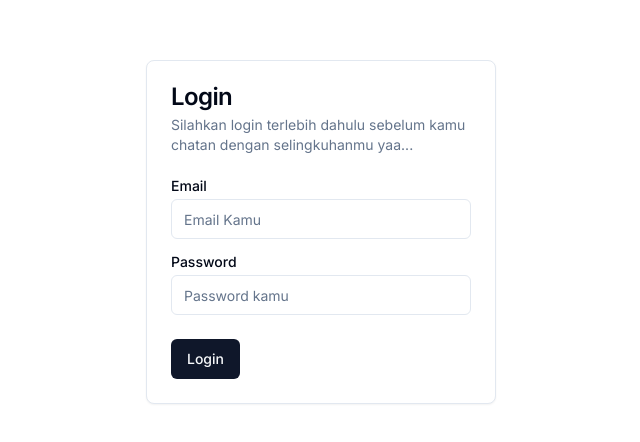
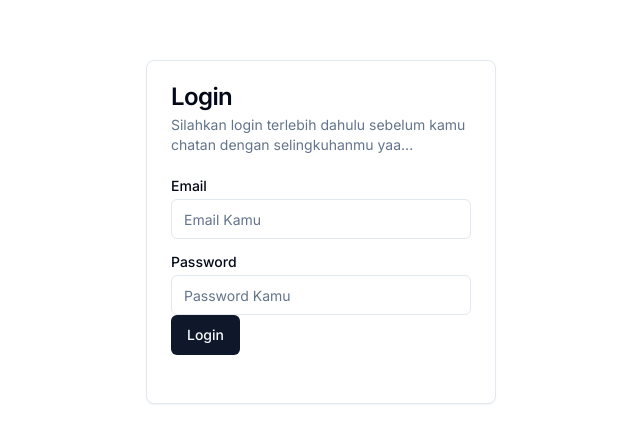
Before and after one commit to Skilvul-KM4-FE8/Selingkuh-App, a Next.js app: page /login in a window 1280 px wide. Shown: the part 168-610 px from the top of the page, without its empty margins (319-959 px from the left). Built offline with nearby package versions, Linux system fonts and the light colour scheme.

Commit message:
push regist for turso

```diff
--- a/src/app/login/page.jsx
+++ b/src/app/login/page.jsx
@@ -1,5 +1,4 @@
-import * as React from "react";
-
+"use client";
 import { Button } from "@/components/ui/button";
 import {
   Card,
@@ -11,8 +10,52 @@ import {
 } from "@/components/ui/card";
 import { Input } from "@/components/ui/input";
 import { Label } from "@/components/ui/label";
+import { useState } from "react";
 
 function Page() {
+  const [email, setEmail] = useState("");
+  const [password, setPassword] = useState("");
+
+  const handleEmailChange = (e) => {
+    setEmail(e.target.value);
+  };
+
+  const handlePasswordChange = (e) => {
+    setPassword(e.target.value);
+  };
+
+  const handleLogin = async () => {
+    try {
+      const response = await fetch("/api/login", {
+        method: "POST",
+        headers: {
+          "Content-Type": "application/json",
+        },
+        body: JSON.stringify({
+          email,
+          password,
+        }),
+      });
+
+      const data = await response.json();
+      console.log(data.message);
+
+      if (!response.ok) {
+        if (response.status === 400 && data.email) {
+          alert(data.message);
+        }
+        if (response.status === 400 || response.body.name) {
+          alert(data.message);
+        }
+      } else {
+        alert("Login success");
+        console.log(data);
+      }
+    } catch (error) {
+      console.error("An unexpected error happened:", error);
+    }
+  };
+
   return (
     <div className="flex justify-center items-center h-screen">
       <Card className="w-[350px]">
@@ -28,18 +71,27 @@ function Page() {
             <div className="grid w-full items-center gap-4">
               <div className="flex flex-col space-y-1.5">
                 <Label htmlFor="name">Email</Label>
-                <Input id="name" placeholder="Email Kamu" />
+                <Input
+                  id="email"
+                  placeholder="Email Kamu"
+                  value={email}
+                  onChange={handleEmailChange}
+                />
               </div>
               <div className="flex flex-col space-y-1.5">
                 <Label htmlFor="name">Password</Label>
-                <Input id="name" placeholder="Password kamu" />
+                <Input
+                  id="password"
+                  placeholder="Password Kamu"
+                  value={password}
+                  onChange={handlePasswordChange}
+                />
               </div>
             </div>
+            <Button onClick={handleLogin}>Login</Button>
           </form>
         </CardContent>
-        <CardFooter className="flex justify-between">
-          <Button>Login</Button>
-        </CardFooter>
+        <CardFooter className="flex justify-between"></CardFooter>
       </Card>
     </div>
   );
--- a/src/app/register/page.jsx
+++ b/src/app/register/page.jsx
@@ -33,7 +33,7 @@ function Page() {
 
   const handleRegister = async () => {
     try {
-      const response = await fetch("/api/coba", {
+      const response = await fetch("/api/register", {
         method: "POST",
         headers: {
           "Content-Type": "application/json",
--- /dev/null
+++ b/src/pages/api/login.js
@@ -0,0 +1,37 @@
+const { PrismaClient } = require("@prisma/client");
+const { PrismaLibSQL } = require("@prisma/adapter-libsql");
+const { createClient } = require("@libsql/client");
+
+const libsql = createClient({
+  url: `${process.env.TURSO_DATABASE_URL}`,
+  authToken: `${process.env.TURSO_AUTH_TOKEN}`,
+});
+
+const adapter = new PrismaLibSQL(libsql);
+const prisma = new PrismaClient({ adapter });
+
+export default async function handler(req, res) {
+  const result = req.body;
+
+  console.log(result);
+
+  const searchLogin = await prisma.user.findFirst({
+    where: {
+      AND: [
+        {
+          email: result.email,
+        },
+        {
+          password: result.password,
+        },
+      ],
+    },
+  });
+  if (!searchLogin) {
+    console.log("Login failed");
+    return res.status(200).json({ message: "Login failed" });
+  }
+  console.log("Login Success");
+  console.log(searchLogin);
+  res.status(200).json({ message: "Login Success" });
+}
--- a/src/pages/api/register.mjs
+++ b/src/pages/api/register.js
@@ -1,6 +1,6 @@
-import { PrismaClient } from "@prisma/client";
-import { PrismaLibSQL } from "@prisma/adapter-libsql";
-import { createClient } from "@libsql/client";
+const { PrismaClient } = require("@prisma/client");
+const { PrismaLibSQL } = require("@prisma/adapter-libsql");
+const { createClient } = require("@libsql/client");
 
 const libsql = createClient({
   url: `${process.env.TURSO_DATABASE_URL}`,
```
